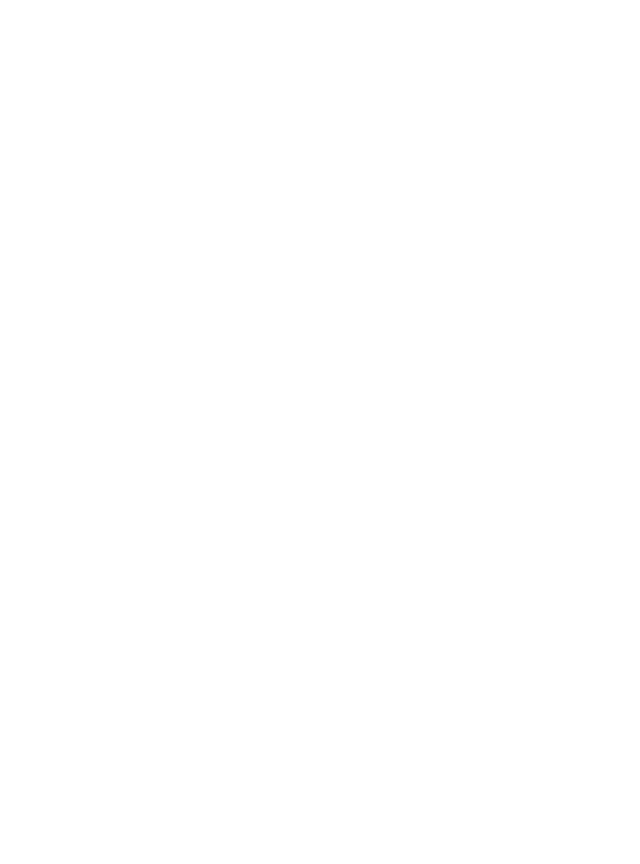
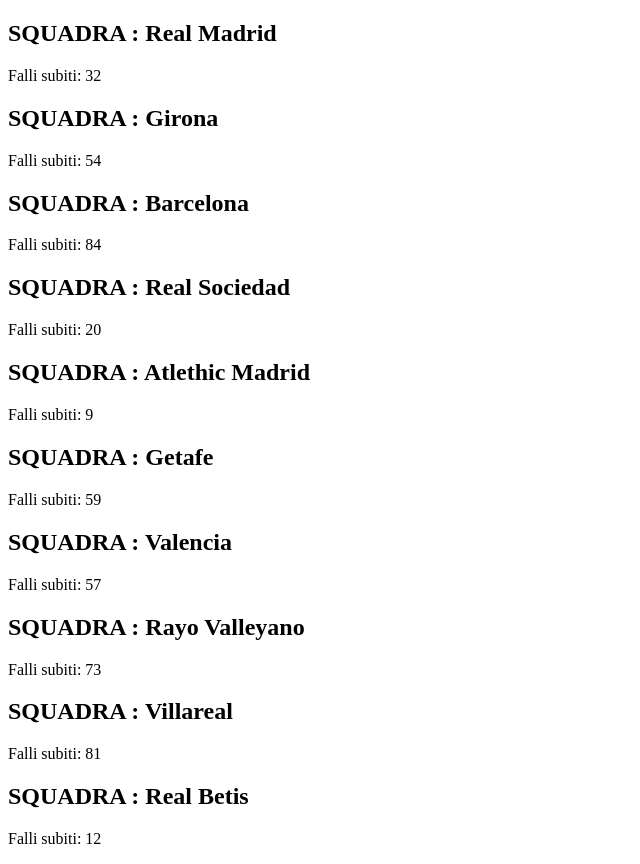
Before and after one commit to Nico-Serra/js-snack-es6, a plain HTML site: page snack 6/index.html in a window 1280 px wide. Shown: the whole page, without its empty margins (0-640 px from the left). Before the commit the page ends 800 px from the top, so only its background shows below. Drawn offline with Linux system fonts and the light colour scheme.

Commit message:
fix destructuring in snack 6 and add bonus snack 6

```diff
--- a/snack 6/index.html
+++ b/snack 6/index.html
@@ -7,6 +7,7 @@
 </head>
 <body>
 
+    <div class="container"></div>
 
     <script src="./js/main.js"></script>
 </body>
--- a/snack 6/js/main.js
+++ b/snack 6/js/main.js
@@ -76,6 +76,14 @@ const teams = [
     },
 ]
 
+/*teams.forEach(team => {
+    let markup = `<h2>SQUADRA : ${team.name}</h2>
+    <p>Punti in classifica : ${team.points}</p>
+    <p>Falli subiti: ${team.foulSuffered}</p>`
+
+    document.querySelector('.container').insertAdjacentHTML('beforeend', markup)
+})*/
+
 console.log(teams);
 
 /*const newTeams = teams.map(team => {
@@ -89,17 +97,25 @@ console.log(teams);
 
 //const newTeams = teams.map(team => team.name + ' ' + `Falli subiti = ${team.foulSuffered}`)
 
-let [{names}] = teams
-let [{foulSuffered}] = teams
+
 
 const newTeams = teams.map(team => {
-    names = team.name
-    foulSuffered = team.foulSuffered
+    let {name, foulSuffered} = team
 
-    return names + ' ' + foulSuffered
+    return {
+        name: name,
+        foulSuffered: foulSuffered,
+    }
 })
 
 console.log(newTeams);
+
+newTeams.forEach(newTeam => {
+    let markup = `<h2>SQUADRA : ${newTeam.name}</h2>
+    <p>Falli subiti: ${newTeam.foulSuffered}</p>`
+
+    document.querySelector('.container').insertAdjacentHTML('beforeend', markup)
+})
 
 
 
```
